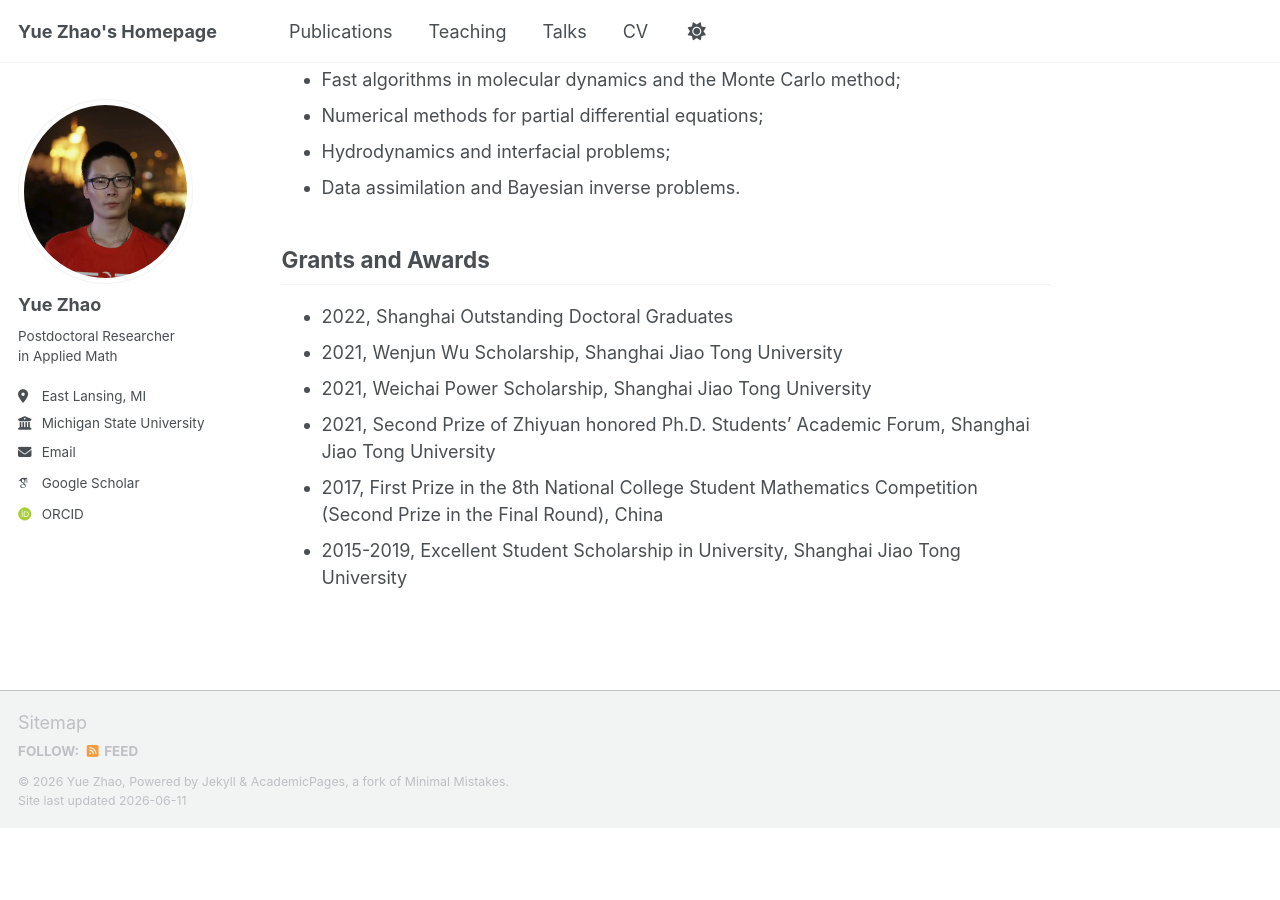
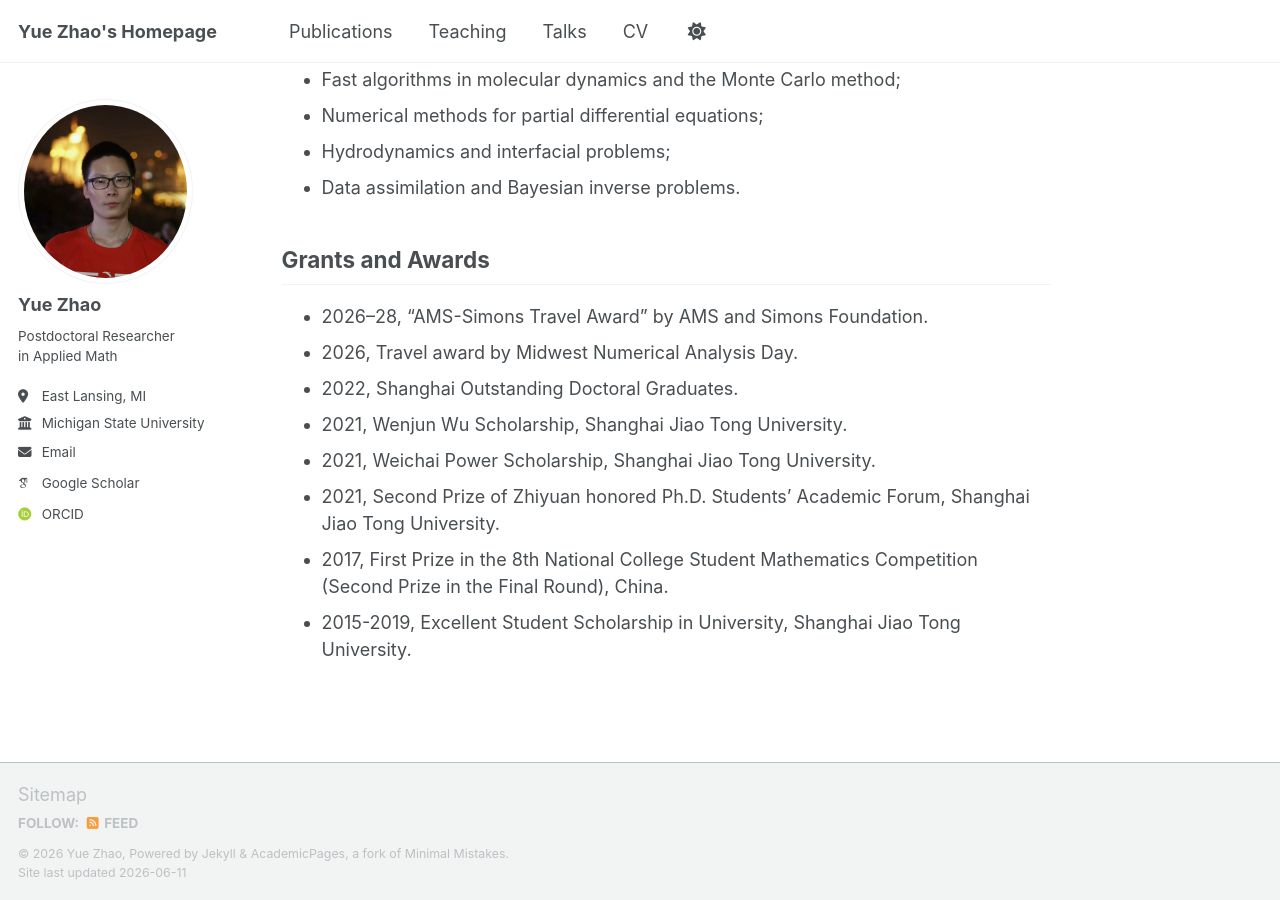
Before and after one commit to yuezhao1997/yuezhao1997.github.io, a Jekyll site: the page built from _pages/about.md, in a window 1280 px wide and 900 px high, scrolled down 633 px. Built offline with Jekyll 4.4.1, drawn with Linux system fonts in a browser that asks for light colours; some web fonts are replaced; a script bundle is joined from its source files by our own code; library files that are not in the unit come from our copies; before the commit the page ends 1461 px from its top, so only the background shows below that.

Commit message:
Reorganize grants and awards section in about.md

```diff
--- a/_pages/about.md
+++ b/_pages/about.md
@@ -31,12 +31,14 @@ I received my B.S. degree in Mathematics from [Shanghai Jiao Tong University](ht
 
 ## Grants and Awards
 
-- 2022, Shanghai Outstanding Doctoral Graduates
-- 2021, Wenjun Wu Scholarship, Shanghai Jiao Tong University
-- 2021, Weichai Power Scholarship, Shanghai Jiao Tong University
-- 2021, Second Prize of Zhiyuan honored Ph.D. Students' Academic Forum, Shanghai Jiao Tong University
-- 2017, First Prize in the 8th National College Student Mathematics Competition (Second Prize in the Final Round), China  <!-- 03/2017 -->
-- 2015-2019, Excellent Student Scholarship in University, Shanghai Jiao Tong University
+- 2026--28, "AMS-Simons Travel Award" by AMS and Simons Foundation.
+- 2026, Travel award by Midwest Numerical Analysis Day.  <!-- 03/2026 -->
+- 2022, Shanghai Outstanding Doctoral Graduates.
+- 2021, Wenjun Wu Scholarship, Shanghai Jiao Tong University.
+- 2021, Weichai Power Scholarship, Shanghai Jiao Tong University.
+- 2021, Second Prize of Zhiyuan honored Ph.D. Students' Academic Forum, Shanghai Jiao Tong University.
+- 2017, First Prize in the 8th National College Student Mathematics Competition (Second Prize in the Final Round), China.  <!-- 03/2017 -->
+- 2015-2019, Excellent Student Scholarship in University, Shanghai Jiao Tong University.
 
 
 <!--
```
